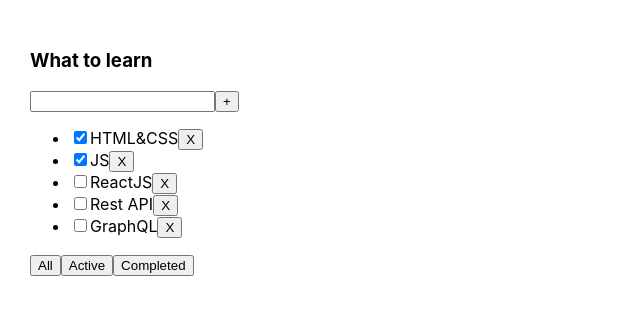
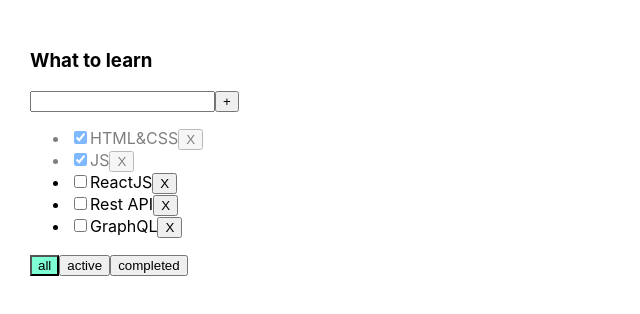
Before and after one commit to DanilMoskalets/It-incubator-todolist-ts, a React (Create React App) app: page / in a window 1280 px wide. Shown: the top 314 px of the page, without its empty margins (0-640 px from the left). Built offline with nearby package versions, Linux system fonts and the light colour scheme.

Commit message:
lesson #4

```diff
--- a/src/App.tsx
+++ b/src/App.tsx
@@ -2,6 +2,7 @@
 import './App.css';
 import {Todolist} from './Todolist';
 import {v1} from "uuid";
+import s from 'src/Todolist.module.css'
 
 export type FilterValuesType = "all" | "active" | "completed";
 
@@ -14,11 +15,16 @@
         {id: v1(), title: "Rest API", isDone: false},
         {id: v1(), title: "GraphQL", isDone: false},
     ]);
+    const [filter, setFilter] = useState<FilterValuesType>("all");
+
+    const checkBoxChangeStatus = (id: string, value: boolean) => {
+        setTasks(tasks.map(m => m.id === id ? {...m, isDone: value} : m))
+    }
 
     const addTask = (title: string) => {
-        const newTask =  {id: v1(), title: title, isDone: false}
-        setTasks([newTask,...tasks])
-        console.log('12123')
+        const newTask = {id: v1(), title: title, isDone: false}
+        console.log(...tasks)
+        setTasks([newTask, ...tasks])
     }
 
     const removeTask = (id: string) => {
@@ -26,7 +32,6 @@
         setTasks(filteredTasks);
     }
 
-    let [filter, setFilter] = useState<FilterValuesType>("all");
 
     let tasksForTodolist = tasks;
 
@@ -48,7 +53,11 @@
                 tasks={tasksForTodolist}
                 removeTask={removeTask}
                 changeFilter={changeFilter}
-                addTask={addTask}/>
+                addTask={addTask}
+                checkBoxChangeStatus={checkBoxChangeStatus}
+                filter={filter}
+            />
+
 
         </div>
     );
--- /dev/null
+++ b/src/Todolist.module.css
@@ -0,0 +1,15 @@
+.error {
+    border: red 1px solid;
+}
+
+.errorMessage {
+    color: red;
+}
+
+.activeFilter {
+    background-color: aquamarine;
+}
+
+.isDoneStyle {
+    opacity: 0.5;
+}
--- a/src/Todolist.tsx
+++ b/src/Todolist.tsx
@@ -1,6 +1,8 @@
 import React, {ChangeEvent, KeyboardEvent, useState} from 'react';
 import {FilterValuesType} from './App';
 import {Button} from "./components/Button";
+import s from './Todolist.module.css'
+import {CheckBox} from "./components/ChecBox";
 
 
 type TaskType = {
@@ -15,21 +17,34 @@
     removeTask: (taskId: string) => void
     changeFilter: (value: FilterValuesType) => void
     addTask: (title: string) => void
+    checkBoxChangeStatus: (id: string, value: boolean) => void
+    filter: FilterValuesType
 }
 
 export function Todolist(props: PropsType) {
     const [title, setTitle] = useState('')
+    const [error, setError] = useState(false)
 
     const onchangeHandler = (e: ChangeEvent<HTMLInputElement>) => {
         setTitle(e.currentTarget.value)
+        setError(false)
         console.log(title)
     }
 
+
+    const checkBoxHandle = (tID: string, value: boolean) => {
+        props.checkBoxChangeStatus(tID, value)
+    }
+
     const onClickAddTask = () => {
-        if (title.trim().length === 0) return
+        if (title.trim() === '') {
+            setError(true)
+        } else {
+            props.addTask(title.trim())
+            setTitle('')
+        }
 
-        props.addTask(title.trim())
-        setTitle('')
+
     }
 
     const onKeyPressHandler = (e: KeyboardEvent<HTMLInputElement>) => {
@@ -50,6 +65,7 @@
         <h3>{props.title}</h3>
         <div>
             <input
+                className={ error ? s.error: ''}
                 value={title}
                 onChange={onchangeHandler}
                 onKeyPress={onKeyPressHandler}
@@ -57,15 +73,20 @@
             <Button name={'+'} callBack={onClickAddTask}/>
 
         </div>
+
+        {error && <div className={s.errorMessage}>Ошибка</div>}
+
         <ul>
             {
                 props.tasks.map(t => {
 
 
                     return (
-                        <li key={t.id}>
-                            <input onChange={() => {
-                            }} type="checkbox" checked={t.isDone}/>
+                        <li key={t.id} className={t.isDone ? s.isDoneStyle : ''}>
+                            <CheckBox isDone={t.isDone} checkBoxChangeStatus={(value)=>checkBoxHandle(t.id,value)} />
+                            {/*<input type="checkbox" checked={t.isDone}*/}
+                            {/*       onChange={(event) => checkBoxHandle(t.id, event.currentTarget.checked)}/>*/}
+
                             <span>{t.title}</span>
                             <Button name={'X'} callBack={() => onClickRemoveHandler(t.id)}/>
                         </li>
@@ -75,9 +96,9 @@
         </ul>
         <div>
 
-            <Button name={'All'} callBack={() => onClickHandleFilter('all')}/>
-            <Button name={'Active'} callBack={() => onClickHandleFilter('active')}/>
-            <Button name={'Completed'} callBack={() => onClickHandleFilter('completed')}/>
+            <Button styleForButton={props.filter} name={'all'} callBack={() => onClickHandleFilter('all')}/>
+            <Button styleForButton={props.filter} name={'active'} callBack={() => onClickHandleFilter('active')}/>
+            <Button styleForButton={props.filter} name={'completed'} callBack={() => onClickHandleFilter('completed')}/>
 
             {/*// <button onClick={() => {*/}
             {/*//     onClickHandleFilter("all")*/}
--- a/src/components/Button.tsx
+++ b/src/components/Button.tsx
@@ -1,9 +1,13 @@
 // @flow
 import * as React from 'react';
+import {FilterValuesType} from "../App";
+import s from '../Todolist.module.css'
 
 type Props = {
     name: string
     callBack: () => void
+    className?: string | object
+    styleForButton?: FilterValuesType
 };
 export const Button = (props: Props) => {
 
@@ -11,5 +15,5 @@
         props.callBack()
     }
 
-    return  <button onClick={onClickHandler}>{props.name}</button>
+    return  <button className={props.styleForButton === props.name ? s.activeFilter : '' } onClick={onClickHandler}>{props.name}</button>
 };
--- /dev/null
+++ b/src/components/ChecBox.tsx
@@ -0,0 +1,18 @@
+// @flow
+import * as React from 'react';
+import {ChangeEvent} from "react";
+
+type CheckBoxPropsType = {
+    isDone: boolean
+    checkBoxChangeStatus: (value: boolean) => void
+};
+export const CheckBox = (props: CheckBoxPropsType) => {
+
+    const changeHandle = (e: ChangeEvent<HTMLInputElement>) => {
+        props.checkBoxChangeStatus(e.currentTarget.checked)
+    }
+
+    return (
+        <input type="checkbox" checked={props.isDone} onChange={changeHandle}/>
+    )
+};
```
